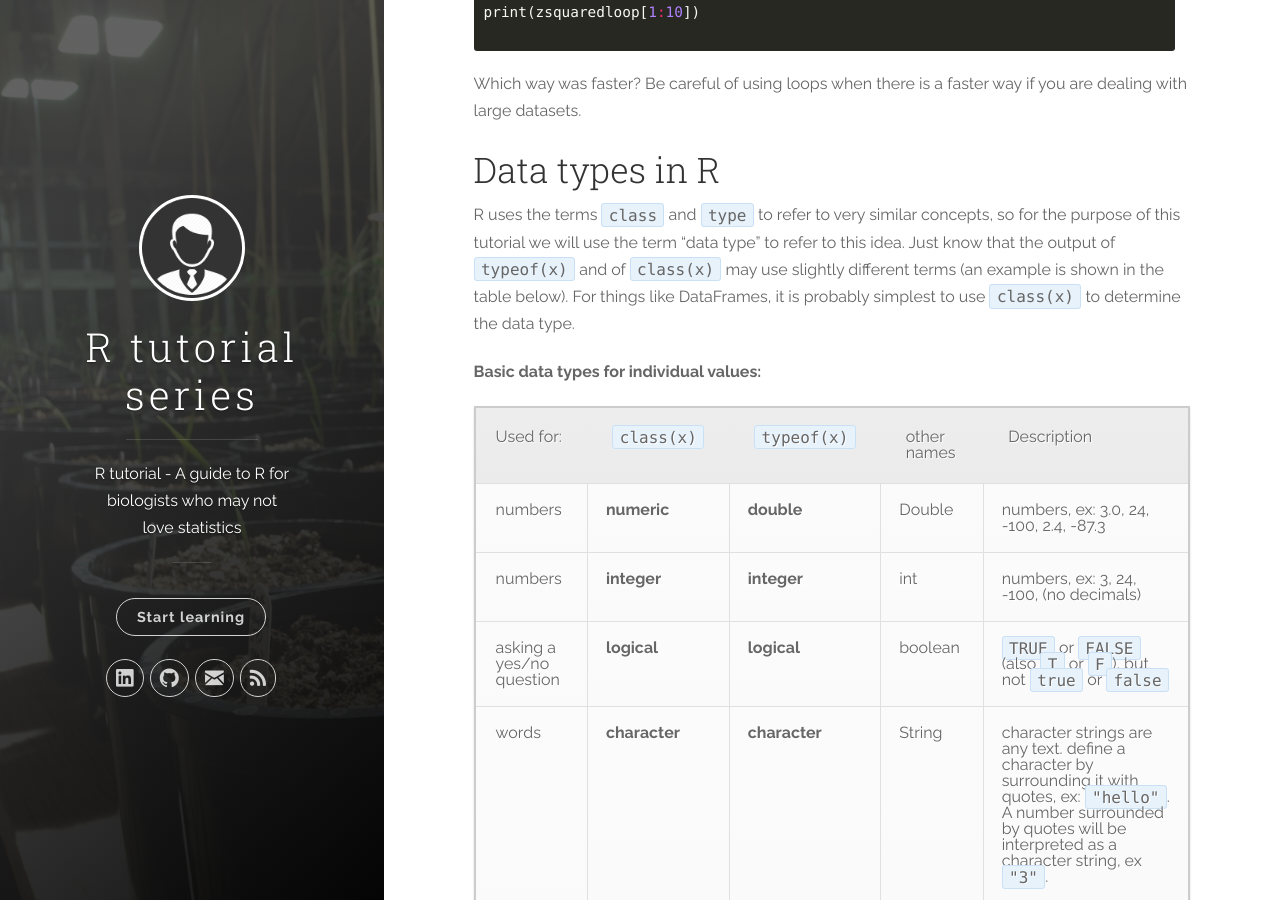
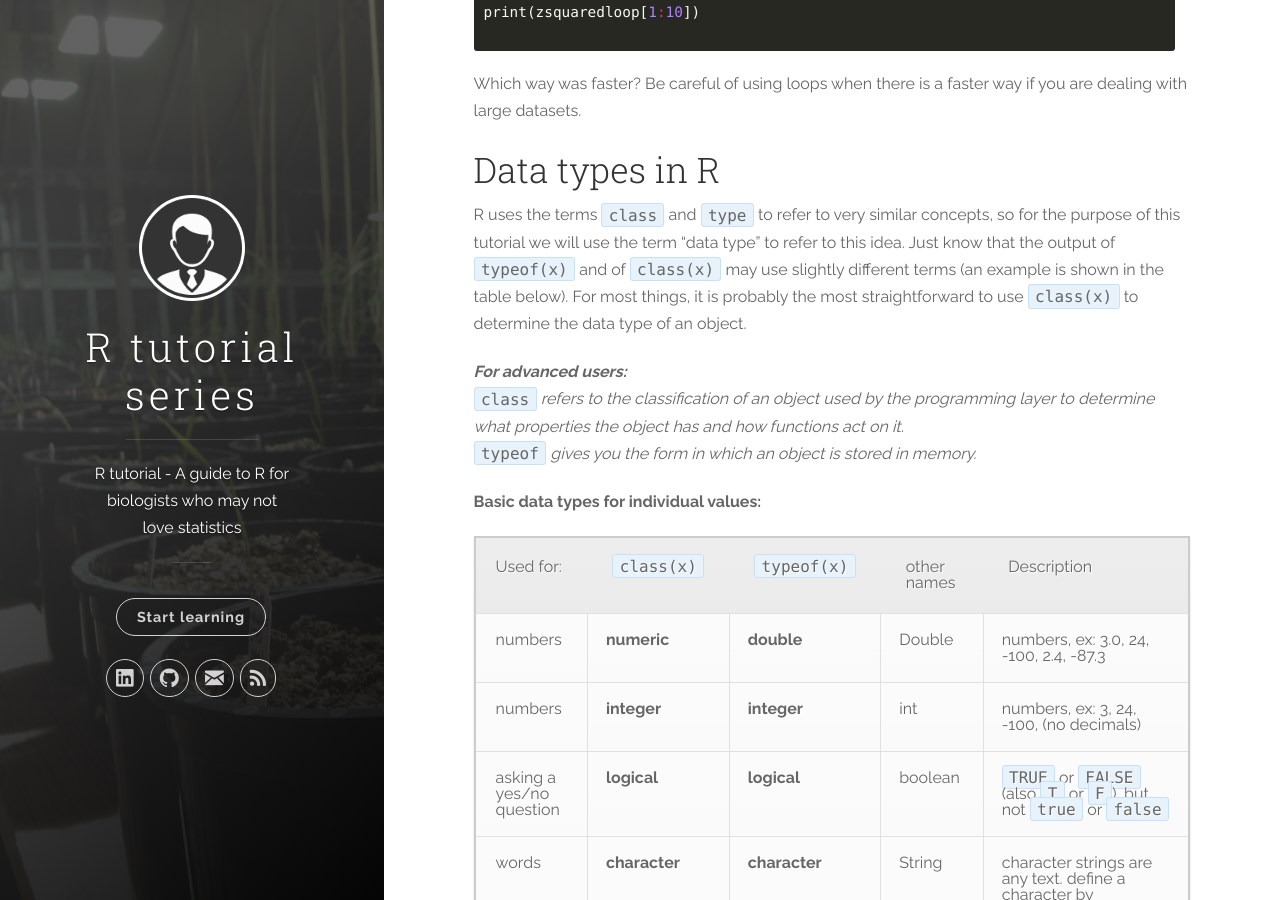
Before and after one commit to bakuhatsu/Rsite, a Jekyll site: the page built from _posts/2016-04-28-Physics-of-R-Universe.markdown, in a window 1280 px wide and 900 px high, scrolled down 7911 px. Built offline with Jekyll 4.4.1, drawn with Linux system fonts in a browser that asks for light colours; nearby versions of some CDN libraries.

Commit message:
Edits to another post

```diff
--- a/_posts/2016-04-28-Physics-of-R-Universe.markdown
+++ b/_posts/2016-04-28-Physics-of-R-Universe.markdown
@@ -269,7 +269,11 @@ print(zsquaredloop[1:10])
 Which way was faster?  Be careful of using loops when there is a faster way if you are dealing with large datasets.
 
 ## Data types in R ##
-R uses the terms `class` and `type` to refer to very similar concepts, so for the purpose of this tutorial we will use the term "data type" to refer to this idea.  Just know that the output of `typeof(x)` and of `class(x)` may use slightly different terms (an example is shown in the table below). For things like DataFrames, it is probably simplest to use `class(x)` to determine the data type.
+R uses the terms `class` and `type` to refer to very similar concepts, so for the purpose of this tutorial we will use the term "data type" to refer to this idea.  Just know that the output of `typeof(x)` and of `class(x)` may use slightly different terms (an example is shown in the table below). For most things, it is probably the most straightforward to use `class(x)` to determine the data type of an object.
+
+***For advanced users:***
+`class` *refers to the classification of an object used by the programming layer to determine what properties the object has and how functions act on it.*
+`typeof` *gives you the form in which an object is stored in memory.*
 
 **Basic data types for individual values:**
 
```
